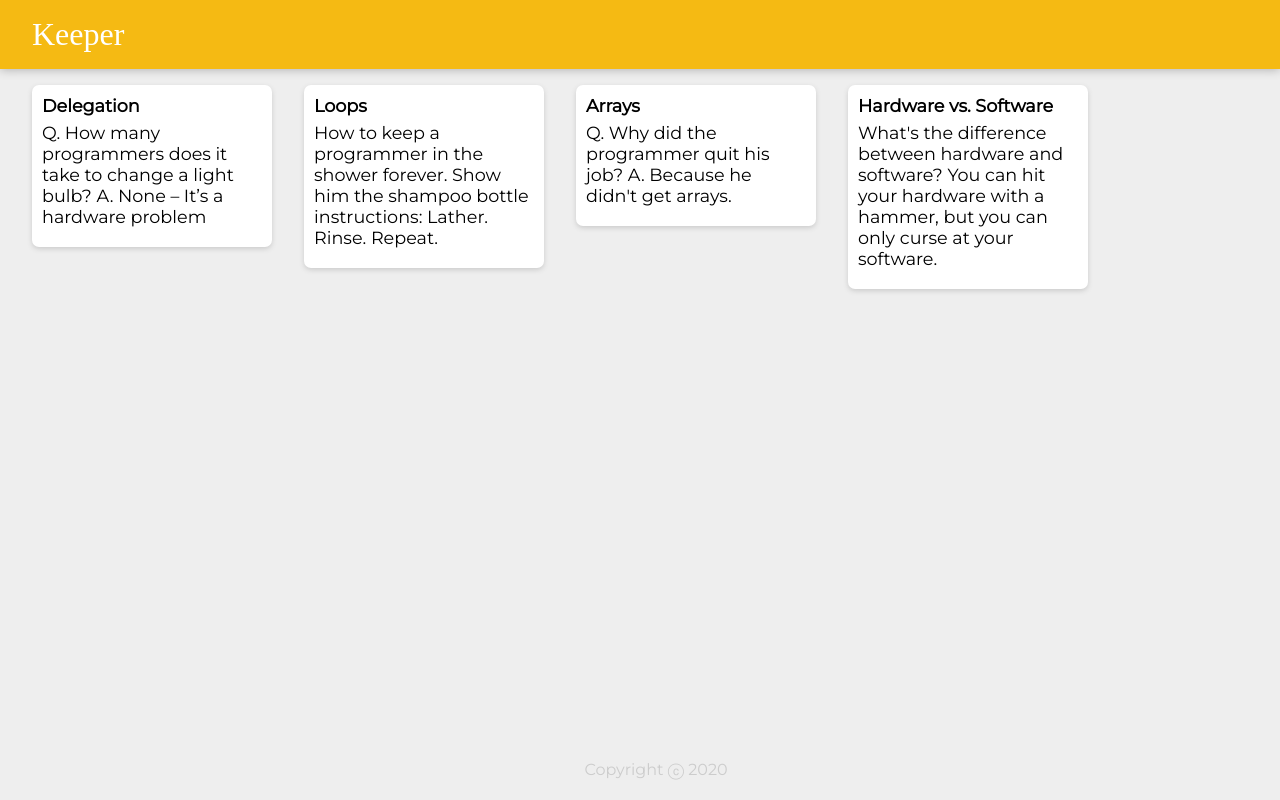
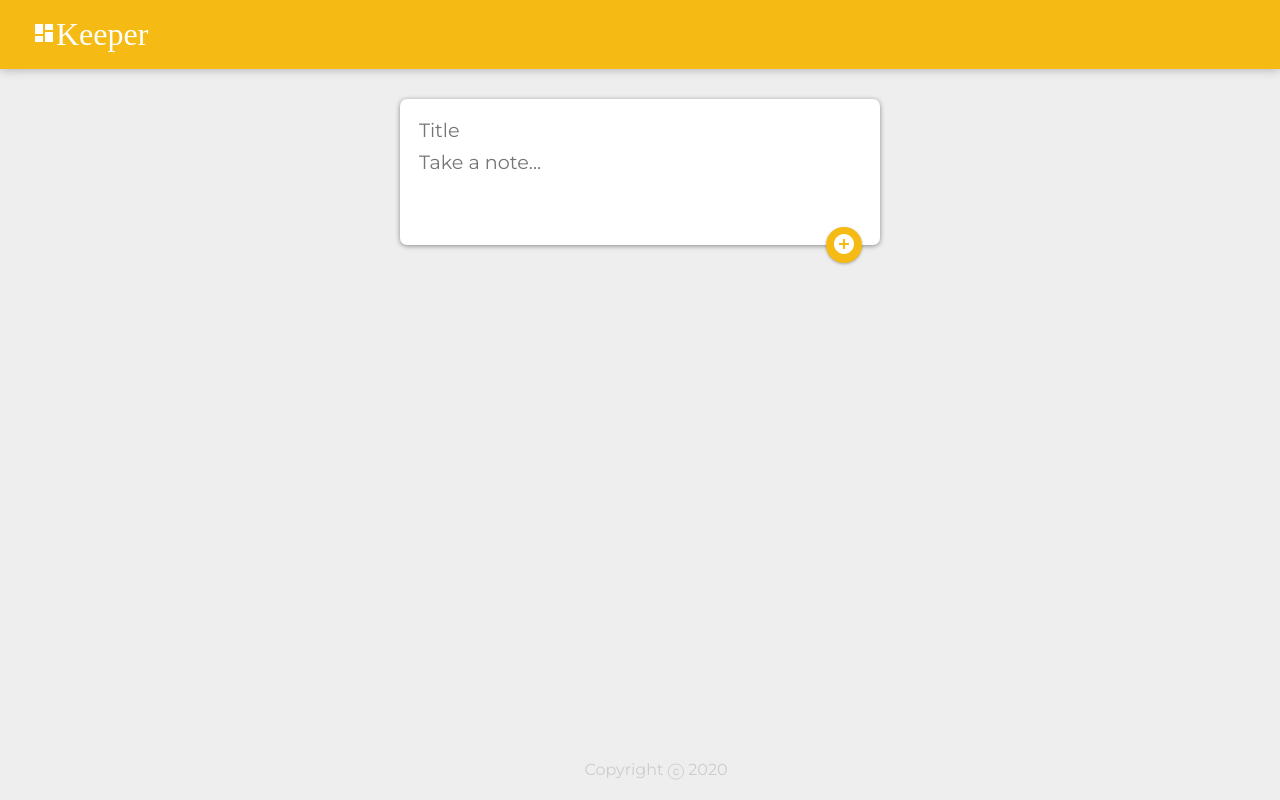
Before and after one commit to yusufalp/keeper-app, a React (Create React App) app: page / in a window 1280 px wide. Built offline with nearby package versions, Linux system fonts and the light colour scheme; a web font is replaced by a local one.

Commit message:
Button functionality, user interaction w/ notes

```diff
--- a/package.json
+++ b/package.json
@@ -1,10 +1,12 @@
 {
-  "name": "keeper-app-part-2-starting",
+  "name": "keeper-part-3-starting",
   "version": "1.0.0",
   "description": "",
   "keywords": [],
   "main": "src/index.js",
   "dependencies": {
+    "@material-ui/core": "^4.11.0",
+    "@material-ui/icons": "^4.9.1",
     "react": "16.8.6",
     "react-dom": "16.8.6",
     "react-scripts": "3.2.0"
--- a/public/styles.css
+++ b/public/styles.css
@@ -54,3 +54,49 @@
   white-space: pre-wrap;
   word-wrap: break-word;
 }
+
+.note button {
+  position: relative;
+  float: right;
+  margin-right: 10px;
+  color: #f5ba13;
+  border: none;
+  width: 36px;
+  height: 36px;
+  cursor: pointer;
+  outline: none;
+}
+
+form {
+  position: relative;
+  width: 480px;
+  margin: 30px auto 20px auto;
+  background: #fff;
+  padding: 15px;
+  border-radius: 7px;
+  box-shadow: 0 1px 5px rgb(138, 137, 137);
+}
+form input,
+form textarea {
+  width: 100%;
+  border: none;
+  padding: 4px;
+  outline: none;
+  font-size: 1.2em;
+  font-family: inherit;
+  resize: none;
+}
+form button {
+  position: absolute;
+  right: 18px;
+  bottom: -18px;
+  background: #f5ba13;
+  color: #fff;
+  border: none;
+  border-radius: 50%;
+  width: 36px;
+  height: 36px;
+  box-shadow: 0 1px 3px rgba(0, 0, 0, 0.3);
+  cursor: pointer;
+  outline: none;
+}
--- a/src/components/App.js
+++ b/src/components/App.js
@@ -1,19 +1,41 @@
-import React from "react";
+import React, { useState } from "react";
 import Header from "./Header";
 import Footer from "./Footer";
 import Note from "./Note";
-import notes from '../notes';
+import CreateArea from "./CreateArea";
 
 function App() {
-  console.log(notes);
+
+  const [notes, setNotes] = useState([]);
+
+  function addNote(note) {
+    setNotes(prevNotes => {
+      return [...prevNotes, note];
+    })
+  }
+
+  function deleteNote(noteId){
+    console.log(noteId);
+    setNotes(prevNotes => {
+      return (
+        prevNotes.filter((note, index) => index !== noteId)
+      )
+    })
+  }
+
   return (
     <div>
       <Header />
-      {notes.map(note =>
+      <CreateArea
+        addNote={addNote}
+      />
+      {notes.map((note, i) =>
         <Note
-          key={note.key}
+          key={i}
+          id={i}
           title={note.title}
           content={note.content}
+          deleteNote={deleteNote}
         />
       )}
       <Footer />
--- /dev/null
+++ b/src/components/CreateArea.js
@@ -0,0 +1,51 @@
+import React, { useState } from "react";
+import AddCircleIcon from '@material-ui/icons/AddCircle';
+
+function CreateArea(props) {
+
+  const [note, setNote] = useState({
+    title: '',
+    content: ''
+  })
+
+  function handleChange(event) {
+    // const name = event.target.name;
+    // const value = event.target.value
+    const { name, value } = event.target;
+    setNote(prevNotes => {
+      return {
+        ...prevNotes,
+        [name]: value
+      }
+    })
+  }
+
+  function submitNote(event) {
+    event.preventDefault();
+    props.addNote(note);
+    setNote({title:'', content: ''})
+  }
+
+  return (
+    <div>
+      <form>
+        <input
+          onChange={handleChange}
+          name="title"
+          placeholder="Title"
+          value={note.title} />
+        <textarea
+          onChange={handleChange}
+          name="content"
+          placeholder="Take a note..."
+          rows="3"
+          value={note.content} />
+        <button onClick={submitNote} >
+          <AddCircleIcon/>
+        </button>
+      </form>
+    </div>
+  );
+}
+
+export default CreateArea;
--- a/src/components/Header.js
+++ b/src/components/Header.js
@@ -1,9 +1,10 @@
 import React from "react";
+import DashboardIcon from '@material-ui/icons/Dashboard';
 
 function Header() {
   return (
-    <header>
-      <h1>Keeper</h1>
+    <header className='header'>
+      <h1><DashboardIcon />Keeper</h1>
     </header>
   );
 }
--- a/src/components/Note.js
+++ b/src/components/Note.js
@@ -1,10 +1,20 @@
 import React from "react";
+import DeleteIcon from '@material-ui/icons/Delete';
 
 function Note(props) {
+
+  function handleClick(){
+    return props.deleteNote(props.id);
+  }
+
   return (
     <div className="note">
       <h1>{props.title}</h1>
       <p>{props.content}</p>
+      <button
+        onClick={handleClick}>
+          <DeleteIcon />
+        </button>
     </div>
   );
 }
```
Also changed, not shown: src/index.js (+14 -2 lines), 1 other file (tests, documents, lock files or other folders).
